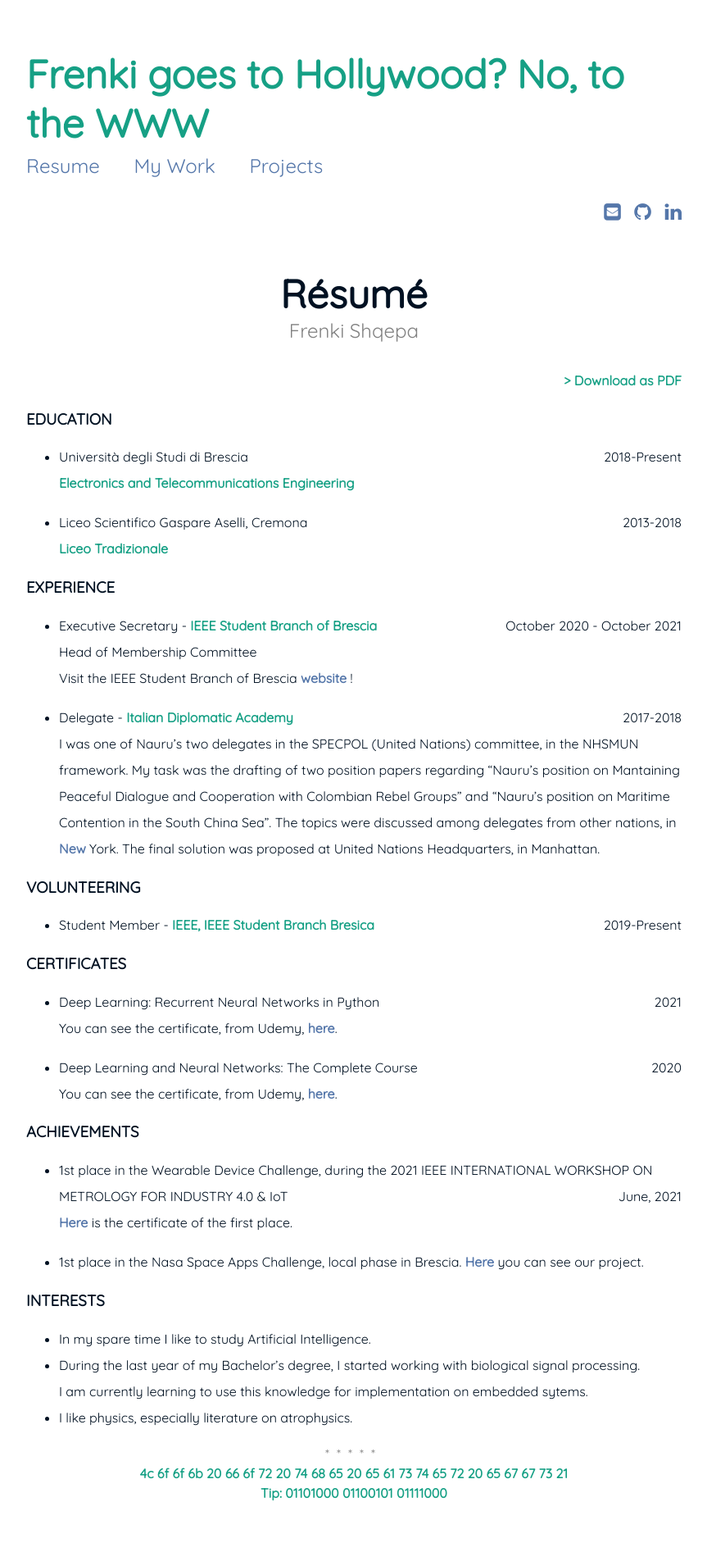
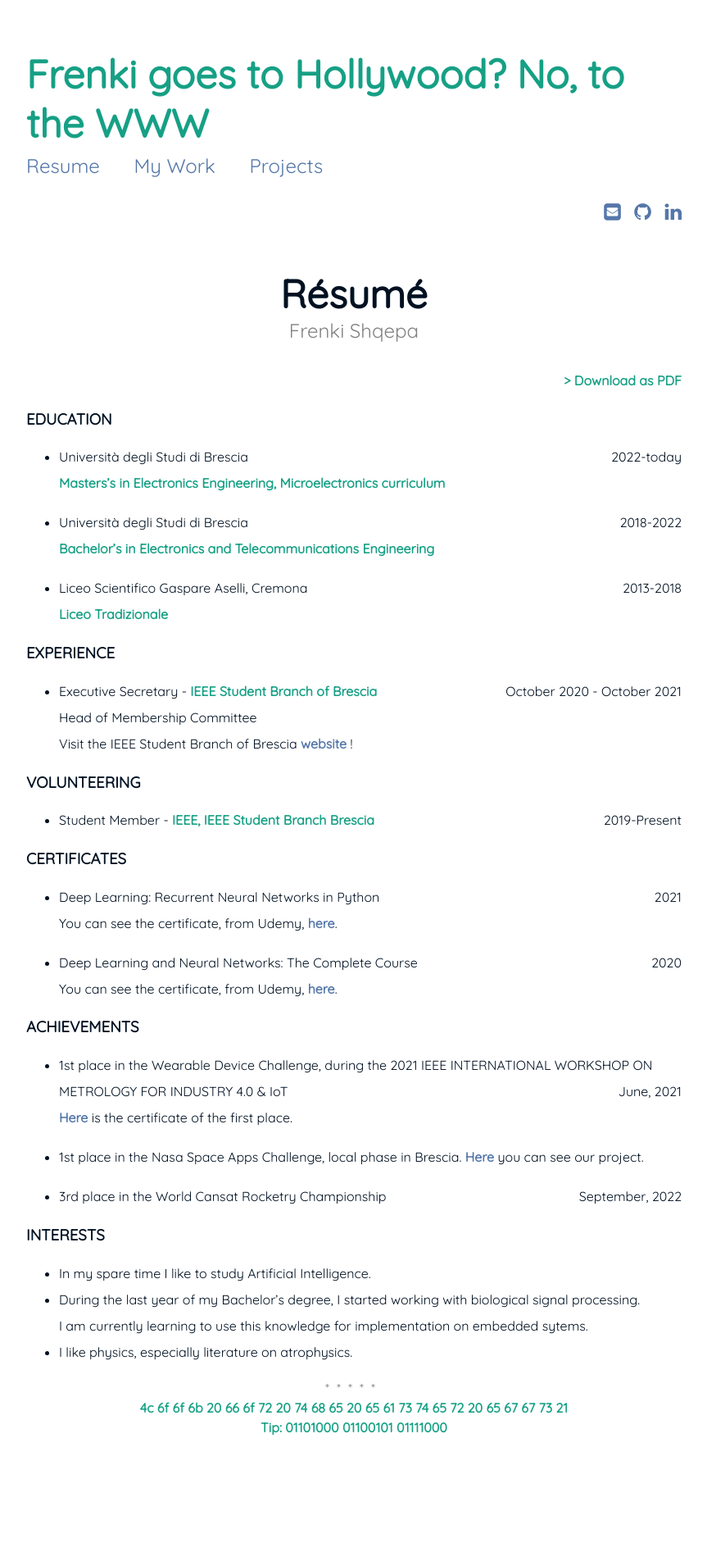
Before and after one commit to FreShq99/frenkishqepa.com, a Jekyll site: the page built from resume.md, in a window 1280 px wide. Shown: the whole page at 82% size, without its empty margins (208-1071 px from the left). Built offline with Jekyll 4.4.1, drawn with Linux system fonts in a browser that asks for light colours; after the commit the page ends 1813 px from its top, so only the background shows below that.

Commit message:
Update resume.md

```diff
--- a/resume.md
+++ b/resume.md
@@ -10,8 +10,11 @@ subtitle: Frenki Shqepa
 
 ### EDUCATION
 
-- Università degli Studi di Brescia <span style="float: right; ">2018-Present</span>
-**Electronics and Telecommunications Engineering**
+- Università degli Studi di Brescia <span style="float: right; ">2022-today</span>
+**Masters's in Electronics Engineering, Microelectronics curriculum**
+
+- Università degli Studi di Brescia <span style="float: right; ">2018-2022</span>
+**Bachelor's in Electronics and Telecommunications Engineering**
 
 - Liceo Scientifico Gaspare Aselli, Cremona <span style="float: right; ">2013-2018</span>
 **Liceo Tradizionale**
@@ -23,14 +26,10 @@ subtitle: Frenki Shqepa
 Head of Membership Committee
 <br/>Visit the IEEE Student Branch of Brescia [website](https://ieeesb.unibs.it) !
 
-- Delegate - **Italian Diplomatic Academy** <span style="float: right; ">2017-2018</span>
-I was one of Nauru's two delegates in the SPECPOL (United Nations) committee, in the NHSMUN framework.
-My task was the drafting of two position papers regarding "Nauru’s position on Mantaining Peaceful Dialogue and Cooperation with Colombian Rebel Groups" and "Nauru's position on Maritime Contention in the South China Sea".
-The topics were discussed among delegates from other nations, in [New](https://www.youtube.com/watch?v=dQw4w9WgXcQ) York. The final solution was proposed at United Nations Headquarters, in Manhattan.
 
 ### VOLUNTEERING
 
-- Student Member - **IEEE, IEEE Student Branch Bresica** <span style="float: right; ">2019-Present</span>
+- Student Member - **IEEE, IEEE Student Branch Brescia** <span style="float: right; ">2019-Present</span>
 
 
 ### CERTIFICATES
@@ -50,6 +49,8 @@ You can see the certificate, from Udemy, [here](https://www.udemy.com/certificat
 - 1st place in the Nasa Space Apps Challenge, local phase in Brescia.
 [Here](https://drive.google.com/drive/folders/1EL8coh3n1aVOn3My_ZGnoqM9zsdFn46T?usp=sharing) you can see our project.
 
+- 3rd place in the World Cansat Rocketry Championship <span style="float: right; ">September, 2022</span>
+
 ### INTERESTS
 
 - In my spare time I like to study Artificial Intelligence.
```
